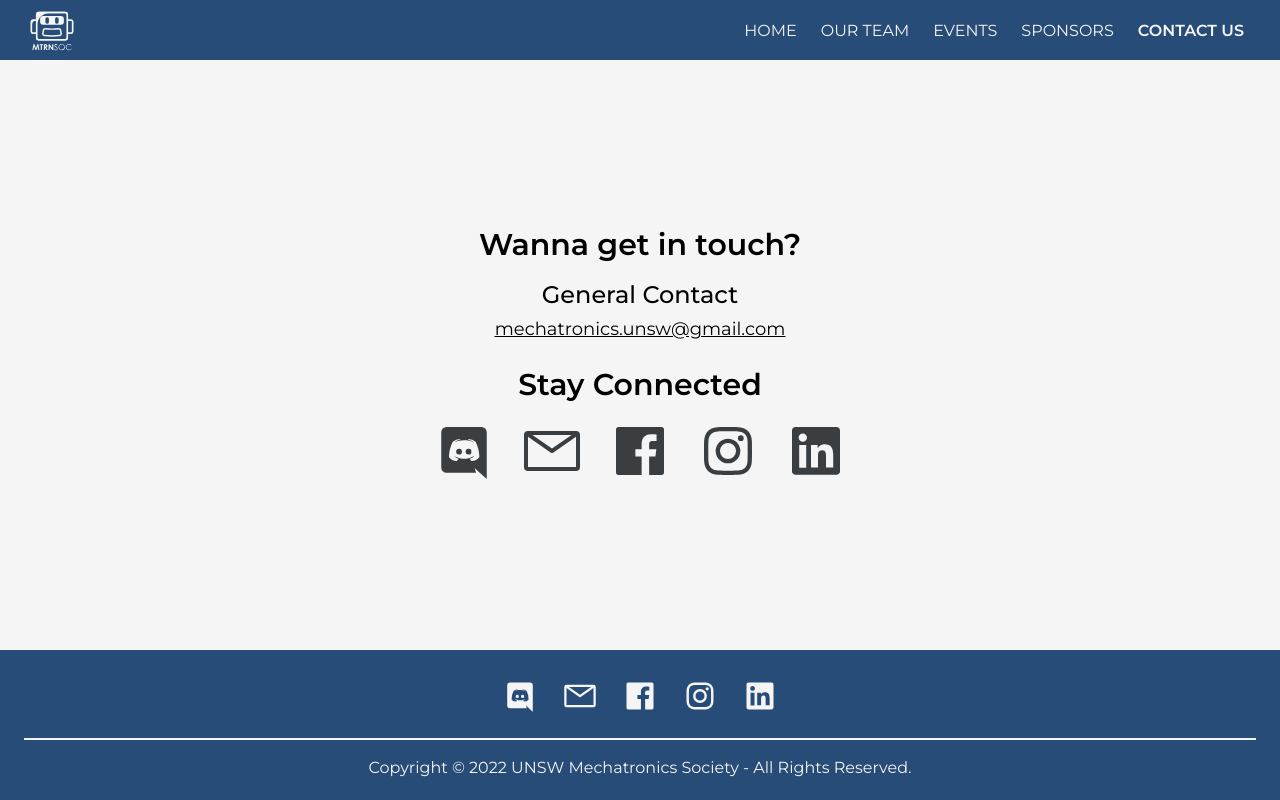
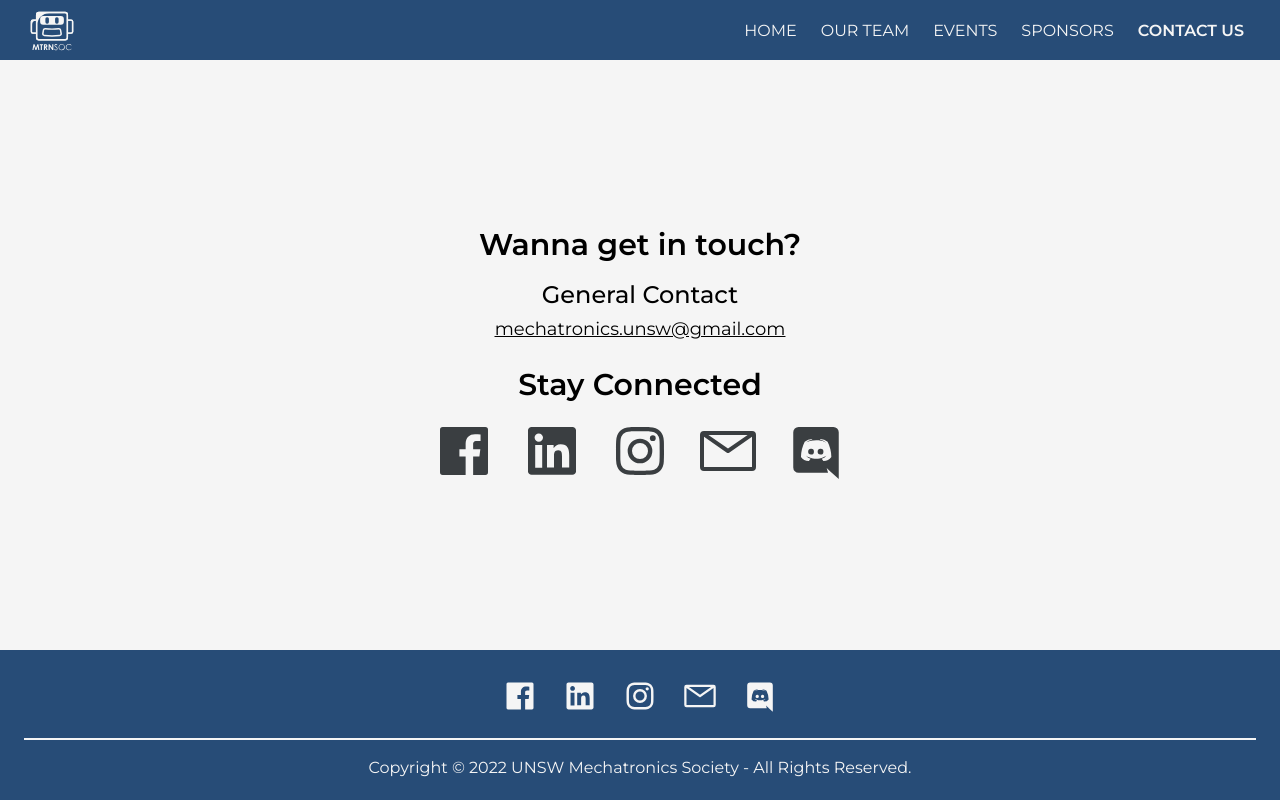
Before and after one commit to UNSW-Mechatronics-Society/mtrnsoc-website, a Next.js app: page /contact in a window 1280 px wide. Built offline with nearby package versions, Linux system fonts and the light colour scheme; a web font is replaced by a local one.

Commit message:
Change structure of socialData.ts

```diff
--- a/components/Layout/Footer/Footer.tsx
+++ b/components/Layout/Footer/Footer.tsx
@@ -1,61 +1,23 @@
 import Link from "next/link";
-import { contactEmail, discord, facebookPage, instagram, linkedin } from "data/socialsData";
+import defaultSocialsData from "data/socialsData";
 import ContentContainer from "../ContentContainer/ContentContainer";
 import styles from "./Footer.module.scss";
 
 const TopHalfLogos = () => {
   return (
     <div className="flex flex-row justify-center my-2">
-      <Link href={discord}>
+      {defaultSocialsData.map((social) => (
+        <Link href={social.url} key={social.name}>
           <a target="_blank">
             <img
-            src="/logos/discordLogo.svg"
-            alt="discord logo"
-            aria-label="discord"
+              src={social.logoUrl}
+              alt={social.altText}
+              aria-label={social.name}
               className={`${styles.socialLogo} ${styles.culturedWhiteColourLogo}`}
             />
           </a>
         </Link>
-      <Link href={`mailto:${contactEmail}`}>
-        <a>
-          <img
-            src="/logos/emailLogo.svg"
-            alt="email logo"
-            aria-label="email"
-            className={`${styles.socialLogo} ${styles.culturedWhiteColourLogo}`}
-          />
-        </a>
-      </Link>
-      <Link href={facebookPage}>
-        <a target="_blank">
-          <img
-            src="/logos/facebookLogo.svg"
-            alt="facebook logo"
-            aria-label="facebook"
-            className={`${styles.socialLogo} ${styles.culturedWhiteColourLogo}`}
-          />
-        </a>
-      </Link>
-      <Link href={instagram}>
-        <a target="_blank">
-          <img
-            src="/logos/instagramLogo.svg"
-            alt="instagram logo"
-            aria-label="instagram"
-            className={`${styles.socialLogo} ${styles.culturedWhiteColourLogo}`}
-          />
-        </a>
-      </Link>
-      <Link href={linkedin}>
-        <a target="_blank">
-          <img
-            src="/logos/linkedinLogo.svg"
-            alt="linkedin logo"
-            aria-label="linkedin"
-            className={`${styles.socialLogo} ${styles.culturedWhiteColourLogo}`}
-          />
-        </a>
-      </Link>
+      ))}
     </div>
   );
 };
--- a/data/socialsData.ts
+++ b/data/socialsData.ts
@@ -1,22 +1,88 @@
 // This file contains all the social media contacts
+
+export type socialData = {
+  name: "Facebook Group" | "Facebook Page" | "LinkedIn" | "Instagram" | "Email" | "Discord";
+  /**
+   * Display string
+   */
+  display: string;
+  /**
+   * Actual url
+   */
+  url: string;
+  logoUrl: string;
+  altText: string;
+};
 
 /**
  * This is the **PUBLIC** facebook page for MTRNSoc.
  *
  * I.e., accessible without a facebook account
  */
-export const facebookPage = "https://www.facebook.com/UNSWMTRNSOC";
+export const facebookPageData: socialData = {
+  name: "Facebook Page",
+  display: "https://www.facebook.com/UNSWMTRNSOC",
+  url: "https://www.facebook.com/UNSWMTRNSOC",
+  logoUrl: "/logos/facebookLogo.svg",
+  altText: "Facebook logo",
+};
 
 /**
  * This is the **PRIVATE** facebook group for MTRNSoc.
  *
  * I.e., members need to be verified before seeing the page
  */
-export const facebookGroup = "https://www.facebook.com/groups/unsw.mechatronics/";
+export const facebookGroupData: socialData = {
+  name: "Facebook Group",
+  display: "https://www.facebook.com/groups/unsw.mechatronics/",
+  url: "https://www.facebook.com/groups/unsw.mechatronics/",
+  logoUrl: "/logos/facebookLogo.svg",
+  altText: "Facebook logo",
+};
 
-export const linkedin = "https://www.linkedin.com/company/unsw-mechatronics-society/";
-export const instagram = "https://www.instagram.com/unswmtrnsoc/";
-export const contactEmail = "mechatronics.unsw@gmail.com";
-export const discord = "https://discord.gg/HC9UkGy";
+export const linkedInData: socialData = {
+  name: "LinkedIn",
+  display: "https://www.linkedin.com/company/unsw-mechatronics-society/",
+  url: "https://www.linkedin.com/company/unsw-mechatronics-society/",
+  logoUrl: "/logos/linkedinLogo.svg",
+  altText: "LinkedIn logo",
+};
 
-export const spArc = "https://member.arc.unsw.edu.au/s/clubdetail?clubid=0016F0000371VybQAE";
+export const instagramData: socialData = {
+  name: "Instagram",
+  display: "https://www.instagram.com/unswmtrnsoc/",
+  url: "https://www.instagram.com/unswmtrnsoc/",
+  logoUrl: "/logos/instagramLogo.svg",
+  altText: "Instagram logo",
+};
+
+export const emailData: socialData = {
+  name: "Email",
+  display: "mechatronics.unsw@gmail.com",
+  url: "mailto:mechatronics.unsw@gmail.com",
+  logoUrl: "/logos/emailLogo.svg",
+  altText: "email logo",
+};
+
+export const discordData: socialData = {
+  name: "Discord",
+  display: "https://discord.gg/4dWMWAjWm9",
+  url: "https://discord.gg/4dWMWAjWm9",
+  logoUrl: "/logos/discordLogo.svg",
+  altText: "Discord logo",
+};
+
+export const spArcLink = "https://member.arc.unsw.edu.au/s/clubdetail?clubid=0016F0000371VybQAE";
+
+/**
+ * Array of socialData of Facebook, Instagram, Discord, LinkedIn and Email
+ */
+const defaultSocialsData: socialData[] = [
+  facebookPageData,
+  linkedInData,
+  instagramData,
+  emailData,
+  discordData,
+];
+
+export default defaultSocialsData;
--- a/pages/contact.tsx
+++ b/pages/contact.tsx
@@ -1,11 +1,17 @@
-import type { NextPage } from "next";
+import type { GetStaticProps, NextPage } from "next";
 import Link from "next/link";
-import { Banner, ContentContainer, MetaTags } from "components";
-import { contactEmail, discord, facebookPage, instagram, linkedin } from "data/socialsData";
+import { ContentContainer, MetaTags } from "components";
+import defaultSocialsData, { socialData } from "data/socialsData";
 import styles from "styles/contact.module.scss";
 
-const Home: NextPage = () => {
-  const LogoStyle = `${styles.logoSize} ${styles.logoColour}`;
+type ContactPageProps = {
+  socialsData: socialData[];
+};
+
+const Contact: NextPage<ContactPageProps> = ({ socialsData }) => {
+  const emailData = socialsData.find((x) => x.name === "Email");
+  if (emailData === undefined) throw "Cannot find emailData from socialData.ts";
+
   return (
     <div className="w-full h-full grid place-items-center">
       <MetaTags title="Contact - MTRNSoc" description="Contact society" />
@@ -14,62 +20,24 @@ const Home: NextPage = () => {
           <h1 className="text-3xl font-semibold mb-4">Wanna get in touch?</h1>
           <p className="text-2xl font-medium mb-1">General Contact</p>
           <p className="text-lg underline">
-            <Link href={`mailto:${contactEmail}`}>
-              <a>{contactEmail}</a>
+            <Link href={emailData.url}>
+              <a>{emailData.display}</a>
             </Link>
           </p>
           <h1 className="text-3xl font-semibold mt-6 mb-4">Stay Connected</h1>
           <div className="flex">
-            <Link href={discord}>
-              <a target="_blank">
-                <img
-                  src="/logos/discordLogo.svg"
-                  alt="discord logo"
-                  aria-label="discord"
-                  className={LogoStyle}
-                />
-              </a>
-            </Link>
-            <Link href={`mailto:${contactEmail}`}>
-              <a>
-                <img
-                  src="/logos/emailLogo.svg"
-                  alt="email logo"
-                  aria-label="email"
-                  className={LogoStyle}
-                />
-              </a>
-            </Link>
-            <Link href={facebookPage}>
-              <a target="_blank">
-                <img
-                  src="/logos/facebookLogo.svg"
-                  alt="facebook logo"
-                  aria-label="facebook"
-                  className={LogoStyle}
-                />
-              </a>
-            </Link>
-            <Link href={instagram}>
-              <a target="_blank">
-                <img
-                  src="/logos/instagramLogo.svg"
-                  alt="instagram logo"
-                  aria-label="instagram"
-                  className={LogoStyle}
-                />
-              </a>
-            </Link>
-            <Link href={linkedin}>
-              <a target="_blank">
-                <img
-                  src="/logos/linkedinLogo.svg"
-                  alt="linkedin logo"
-                  aria-label="linkedin"
-                  className={LogoStyle}
-                />
-              </a>
-            </Link>
+            {socialsData.map((social) => (
+              <Link href={social.url} key={social.name}>
+                <a target="_blank">
+                  <img
+                    src={social.logoUrl}
+                    alt={social.altText}
+                    aria-label={social.name}
+                    className={`${styles.logoSize} ${styles.logoColour}`}
+                  />
+                </a>
+              </Link>
+            ))}
           </div>
         </div>
       </ContentContainer>
@@ -77,4 +45,12 @@ const Home: NextPage = () => {
   );
 };
 
-export default Home;
+export const getStaticProps: GetStaticProps<ContactPageProps> = async () => {
+  return {
+    props: {
+      socialsData: defaultSocialsData,
+    },
+  };
+};
+
+export default Contact;
--- a/pages/index.tsx
+++ b/pages/index.tsx
@@ -2,7 +2,7 @@ import type { GetServerSideProps, NextPage } from "next";
 import Link from "next/link";
 import { Banner, ContentContainer, MetaTags, OurCurrentEvents } from "components";
 import eventData, { eventDetails } from "data/eventsData";
-import { spArc } from "data/socialsData";
+import { spArcLink } from "data/socialsData";
 import sponsorsData, { sponsorData } from "data/sponsorsData";
 import { execData, profileData } from "data/teamData";
 import styles from "styles/index.module.scss";
@@ -225,7 +225,7 @@ export const getServerSideProps: GetServerSideProps<HomePageProps> = async () =>
       currentEvents: currentEvents,
       sponsors: sponsorsData,
       featuredPersonData: featuredPersonData,
-      spArcLink: spArc,
+      spArcLink: spArcLink,
     },
   };
 };
```
Lines whose indentation alone changed are shown as unchanged.
